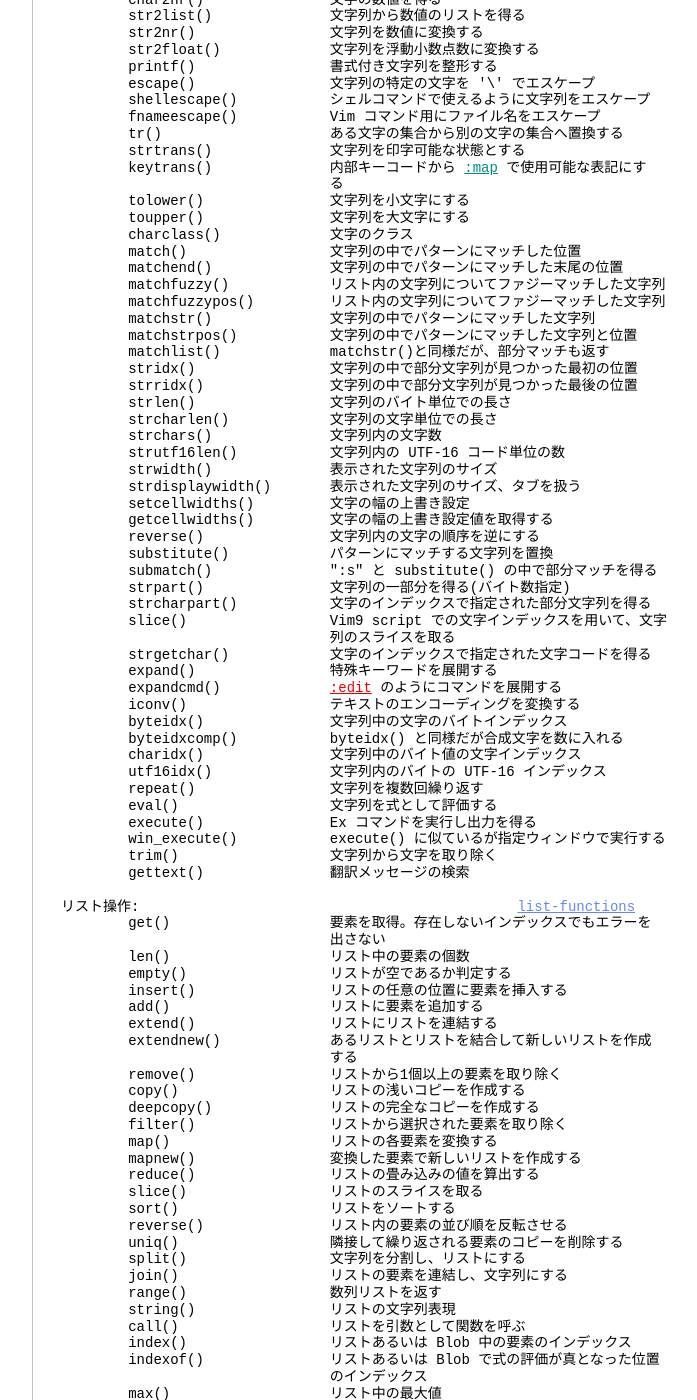
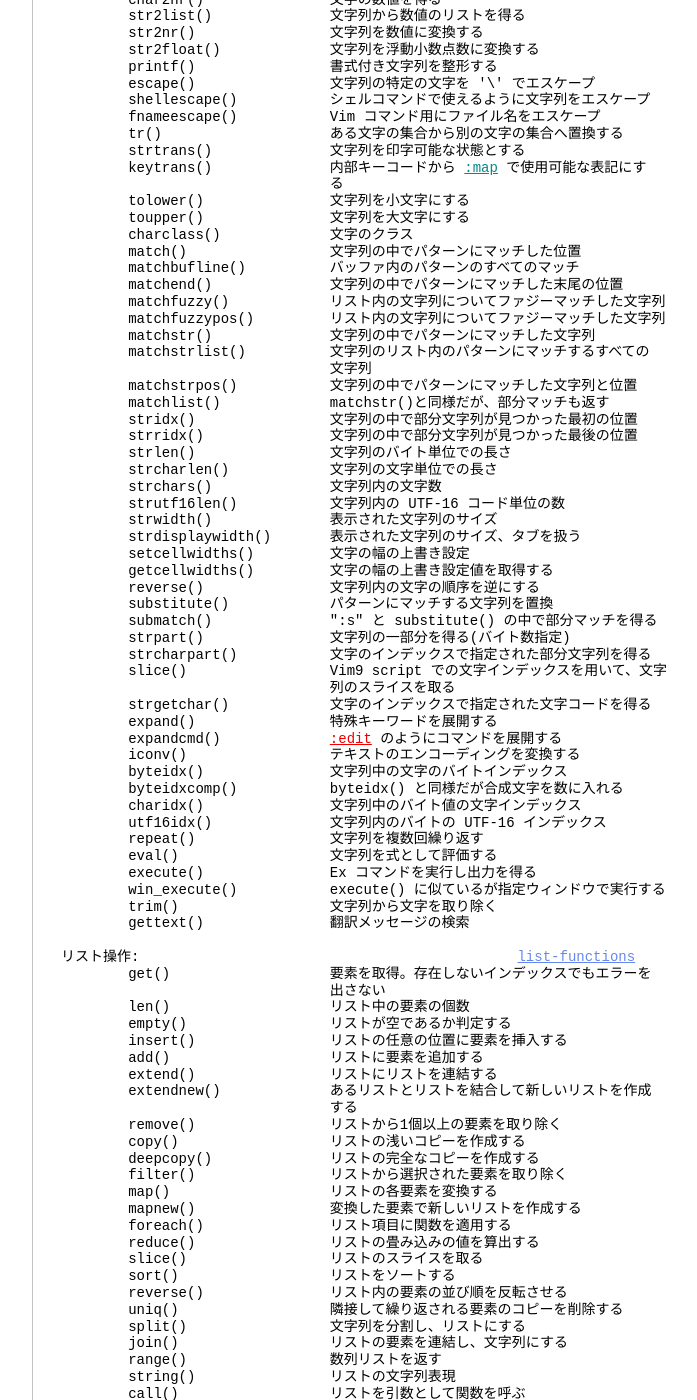
Before and after one commit to vim-jp/vimdoc-ja, a Jekyll site: the page built from usr_41.html, in a window 1280 px wide and 1400 px high, scrolled down 11999 px. Shown: the whole window, without its empty margins (340-1037 px from the left). Built offline with Jekyll 4.4.1, drawn with Linux system fonts in a browser that asks for light colours; nearby versions of some CDN libraries; comment, search, counter and statistics services are not loaded; some of the changed text lies outside the part shown.

Commit message:
Generated by GitHub workflow 7711816390
https://github.com/vim-jp/vimdoc-ja-working/actions/runs/7711816390

```diff
--- a/usr_41.html
+++ b/usr_41.html
@@ -3,7 +3,7 @@ layout: vimdoc
 helpname: 'usr_41'
 ---
 <div id='vimCodeElement'>
-<a class="Constant" href="usr_41.html" name="usr_41.txt">usr_41.txt</a>&nbsp;&nbsp;&nbsp;&nbsp;For&nbsp;<span class="Identifier">Vim バージョン 9.1.</span>&nbsp;&nbsp;Last change: 2023 May 06<br>
+<a class="Constant" href="usr_41.html" name="usr_41.txt">usr_41.txt</a>&nbsp;&nbsp;&nbsp;&nbsp;For&nbsp;<span class="Identifier">Vim バージョン 9.1.</span>&nbsp;&nbsp;Last change: 2024 Jan 13<br>
 <br>
 &nbsp;&nbsp;&nbsp;&nbsp;&nbsp;&nbsp;&nbsp;&nbsp;&nbsp;&nbsp;&nbsp;&nbsp;&nbsp;&nbsp;&nbsp;&nbsp;&nbsp;&nbsp;&nbsp;&nbsp; VIM USER MANUAL - by Bram Moolenaar<br>
 <br>
@@ -720,10 +720,13 @@ substitute() の呼び出しの前後にいろいろな処理を入れたりす
 &nbsp;&nbsp;&nbsp;&nbsp;&nbsp;&nbsp;&nbsp;&nbsp;toupper()&nbsp;&nbsp;&nbsp;&nbsp;&nbsp;&nbsp;&nbsp;&nbsp;&nbsp;&nbsp;&nbsp;&nbsp;&nbsp;&nbsp; 文字列を大文字にする<br>
 &nbsp;&nbsp;&nbsp;&nbsp;&nbsp;&nbsp;&nbsp;&nbsp;charclass()&nbsp;&nbsp;&nbsp;&nbsp;&nbsp;&nbsp;&nbsp;&nbsp;&nbsp;&nbsp;&nbsp;&nbsp; 文字のクラス<br>
 &nbsp;&nbsp;&nbsp;&nbsp;&nbsp;&nbsp;&nbsp;&nbsp;match()&nbsp;&nbsp;&nbsp;&nbsp;&nbsp;&nbsp;&nbsp;&nbsp;&nbsp;&nbsp;&nbsp;&nbsp;&nbsp;&nbsp;&nbsp;&nbsp; 文字列の中でパターンにマッチした位置<br>
+&nbsp;&nbsp;&nbsp;&nbsp;&nbsp;&nbsp;&nbsp;&nbsp;matchbufline()&nbsp;&nbsp;&nbsp;&nbsp;&nbsp;&nbsp;&nbsp;&nbsp;&nbsp;&nbsp;バッファ内のパターンのすべてのマッチ<br>
 &nbsp;&nbsp;&nbsp;&nbsp;&nbsp;&nbsp;&nbsp;&nbsp;matchend()&nbsp;&nbsp;&nbsp;&nbsp;&nbsp;&nbsp;&nbsp;&nbsp;&nbsp;&nbsp;&nbsp;&nbsp;&nbsp;&nbsp;文字列の中でパターンにマッチした末尾の位置<br>
 &nbsp;&nbsp;&nbsp;&nbsp;&nbsp;&nbsp;&nbsp;&nbsp;matchfuzzy()&nbsp;&nbsp;&nbsp;&nbsp;&nbsp;&nbsp;&nbsp;&nbsp;&nbsp;&nbsp;&nbsp;&nbsp;リスト内の文字列についてファジーマッチした文字列<br>
 &nbsp;&nbsp;&nbsp;&nbsp;&nbsp;&nbsp;&nbsp;&nbsp;matchfuzzypos()&nbsp;&nbsp;&nbsp;&nbsp;&nbsp;&nbsp;&nbsp;&nbsp; リスト内の文字列についてファジーマッチした文字列<br>
 &nbsp;&nbsp;&nbsp;&nbsp;&nbsp;&nbsp;&nbsp;&nbsp;matchstr()&nbsp;&nbsp;&nbsp;&nbsp;&nbsp;&nbsp;&nbsp;&nbsp;&nbsp;&nbsp;&nbsp;&nbsp;&nbsp;&nbsp;文字列の中でパターンにマッチした文字列<br>
+&nbsp;&nbsp;&nbsp;&nbsp;&nbsp;&nbsp;&nbsp;&nbsp;matchstrlist()&nbsp;&nbsp;&nbsp;&nbsp;&nbsp;&nbsp;&nbsp;&nbsp;&nbsp;&nbsp;文字列のリスト内のパターンにマッチするすべての<br>
+&nbsp;&nbsp;&nbsp;&nbsp;&nbsp;&nbsp;&nbsp;&nbsp;&nbsp;&nbsp;&nbsp;&nbsp;&nbsp;&nbsp;&nbsp;&nbsp;&nbsp;&nbsp;&nbsp;&nbsp;&nbsp;&nbsp;&nbsp;&nbsp;&nbsp;&nbsp;&nbsp;&nbsp;&nbsp;&nbsp;&nbsp;&nbsp;文字列<br>
 &nbsp;&nbsp;&nbsp;&nbsp;&nbsp;&nbsp;&nbsp;&nbsp;matchstrpos()&nbsp;&nbsp;&nbsp;&nbsp;&nbsp;&nbsp;&nbsp;&nbsp;&nbsp;&nbsp; 文字列の中でパターンにマッチした文字列と位置<br>
 &nbsp;&nbsp;&nbsp;&nbsp;&nbsp;&nbsp;&nbsp;&nbsp;matchlist()&nbsp;&nbsp;&nbsp;&nbsp;&nbsp;&nbsp;&nbsp;&nbsp;&nbsp;&nbsp;&nbsp;&nbsp; matchstr()と同様だが、部分マッチも返す<br>
 &nbsp;&nbsp;&nbsp;&nbsp;&nbsp;&nbsp;&nbsp;&nbsp;stridx()&nbsp;&nbsp;&nbsp;&nbsp;&nbsp;&nbsp;&nbsp;&nbsp;&nbsp;&nbsp;&nbsp;&nbsp;&nbsp;&nbsp;&nbsp;&nbsp;文字列の中で部分文字列が見つかった最初の位置<br>
@@ -774,6 +777,7 @@ substitute() の呼び出しの前後にいろいろな処理を入れたりす
 &nbsp;&nbsp;&nbsp;&nbsp;&nbsp;&nbsp;&nbsp;&nbsp;filter()&nbsp;&nbsp;&nbsp;&nbsp;&nbsp;&nbsp;&nbsp;&nbsp;&nbsp;&nbsp;&nbsp;&nbsp;&nbsp;&nbsp;&nbsp;&nbsp;リストから選択された要素を取り除く<br>
 &nbsp;&nbsp;&nbsp;&nbsp;&nbsp;&nbsp;&nbsp;&nbsp;map()&nbsp;&nbsp;&nbsp;&nbsp;&nbsp;&nbsp;&nbsp;&nbsp;&nbsp;&nbsp;&nbsp;&nbsp;&nbsp;&nbsp;&nbsp;&nbsp;&nbsp;&nbsp; リストの各要素を変換する<br>
 &nbsp;&nbsp;&nbsp;&nbsp;&nbsp;&nbsp;&nbsp;&nbsp;mapnew()&nbsp;&nbsp;&nbsp;&nbsp;&nbsp;&nbsp;&nbsp;&nbsp;&nbsp;&nbsp;&nbsp;&nbsp;&nbsp;&nbsp;&nbsp;&nbsp;変換した要素で新しいリストを作成する<br>
+&nbsp;&nbsp;&nbsp;&nbsp;&nbsp;&nbsp;&nbsp;&nbsp;foreach()&nbsp;&nbsp;&nbsp;&nbsp;&nbsp;&nbsp;&nbsp;&nbsp;&nbsp;&nbsp;&nbsp;&nbsp;&nbsp;&nbsp; リスト項目に関数を適用する<br>
 &nbsp;&nbsp;&nbsp;&nbsp;&nbsp;&nbsp;&nbsp;&nbsp;reduce()&nbsp;&nbsp;&nbsp;&nbsp;&nbsp;&nbsp;&nbsp;&nbsp;&nbsp;&nbsp;&nbsp;&nbsp;&nbsp;&nbsp;&nbsp;&nbsp;リストの畳み込みの値を算出する<br>
 &nbsp;&nbsp;&nbsp;&nbsp;&nbsp;&nbsp;&nbsp;&nbsp;slice()&nbsp;&nbsp;&nbsp;&nbsp;&nbsp;&nbsp;&nbsp;&nbsp;&nbsp;&nbsp;&nbsp;&nbsp;&nbsp;&nbsp;&nbsp;&nbsp; リストのスライスを取る<br>
 &nbsp;&nbsp;&nbsp;&nbsp;&nbsp;&nbsp;&nbsp;&nbsp;sort()&nbsp;&nbsp;&nbsp;&nbsp;&nbsp;&nbsp;&nbsp;&nbsp;&nbsp;&nbsp;&nbsp;&nbsp;&nbsp;&nbsp;&nbsp;&nbsp;&nbsp;&nbsp;リストをソートする<br>
@@ -807,6 +811,7 @@ substitute() の呼び出しの前後にいろいろな処理を入れたりす
 &nbsp;&nbsp;&nbsp;&nbsp;&nbsp;&nbsp;&nbsp;&nbsp;filter()&nbsp;&nbsp;&nbsp;&nbsp;&nbsp;&nbsp;&nbsp;&nbsp;&nbsp;&nbsp;&nbsp;&nbsp;&nbsp;&nbsp;&nbsp;&nbsp;辞書から選択された要素を取り除く<br>
 &nbsp;&nbsp;&nbsp;&nbsp;&nbsp;&nbsp;&nbsp;&nbsp;map()&nbsp;&nbsp;&nbsp;&nbsp;&nbsp;&nbsp;&nbsp;&nbsp;&nbsp;&nbsp;&nbsp;&nbsp;&nbsp;&nbsp;&nbsp;&nbsp;&nbsp;&nbsp; 辞書の各要素を変換する<br>
 &nbsp;&nbsp;&nbsp;&nbsp;&nbsp;&nbsp;&nbsp;&nbsp;mapnew()&nbsp;&nbsp;&nbsp;&nbsp;&nbsp;&nbsp;&nbsp;&nbsp;&nbsp;&nbsp;&nbsp;&nbsp;&nbsp;&nbsp;&nbsp;&nbsp;変換した要素で新しい辞書を作成する<br>
+&nbsp;&nbsp;&nbsp;&nbsp;&nbsp;&nbsp;&nbsp;&nbsp;foreach()&nbsp;&nbsp;&nbsp;&nbsp;&nbsp;&nbsp;&nbsp;&nbsp;&nbsp;&nbsp;&nbsp;&nbsp;&nbsp;&nbsp; 辞書項目に関数を適用する<br>
 &nbsp;&nbsp;&nbsp;&nbsp;&nbsp;&nbsp;&nbsp;&nbsp;keys()&nbsp;&nbsp;&nbsp;&nbsp;&nbsp;&nbsp;&nbsp;&nbsp;&nbsp;&nbsp;&nbsp;&nbsp;&nbsp;&nbsp;&nbsp;&nbsp;&nbsp;&nbsp;辞書の全キーのリストを取得する<br>
 &nbsp;&nbsp;&nbsp;&nbsp;&nbsp;&nbsp;&nbsp;&nbsp;values()&nbsp;&nbsp;&nbsp;&nbsp;&nbsp;&nbsp;&nbsp;&nbsp;&nbsp;&nbsp;&nbsp;&nbsp;&nbsp;&nbsp;&nbsp;&nbsp;辞書の全値のリストを取得する<br>
 &nbsp;&nbsp;&nbsp;&nbsp;&nbsp;&nbsp;&nbsp;&nbsp;items()&nbsp;&nbsp;&nbsp;&nbsp;&nbsp;&nbsp;&nbsp;&nbsp;&nbsp;&nbsp;&nbsp;&nbsp;&nbsp;&nbsp;&nbsp;&nbsp; 辞書の全キー・値のペアを取得する<br>
```
